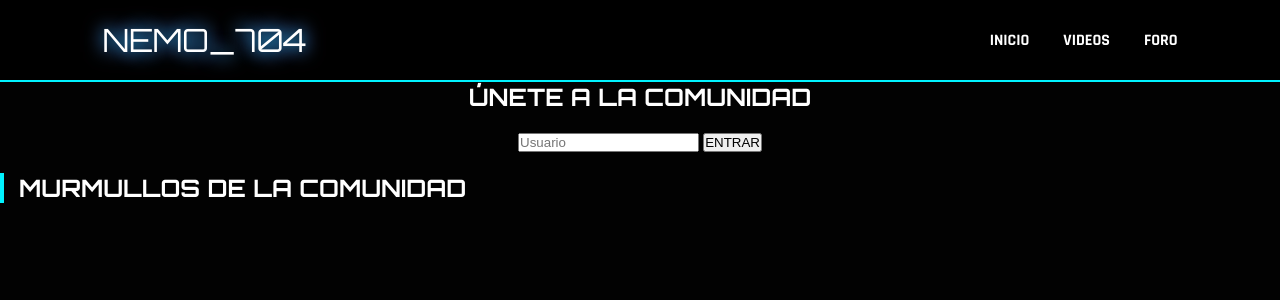
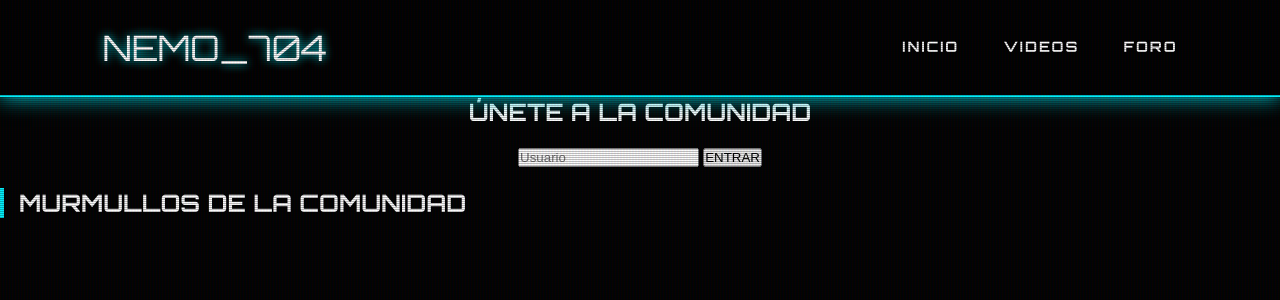
Before and after one commit to alons2080-wq/nemo-web, a Flask app: template templates/foro.html in a window 1280 px wide. Shown: the top 300 px of the page. Run offline with Flask 3, Linux system fonts and the light colour scheme; the template is opened without the code that fills it, so the values that code supplies are empty.

Commit message:
Update style.css (New style pro)

```diff
--- a/static/css/style.css
+++ b/static/css/style.css
@@ -5,10 +5,10 @@
     --neon-purple: #bc13fe;
     --neon-pink: #ff0055;
     --bg-dark: #020202;
-    --glass: rgba(255, 255, 255, 0.05);
+    --glass: rgba(255, 255, 255, 0.03);
 }
 
-* { margin: 0; padding: 0; box-sizing: border-box; scroll-behavior: smooth; }
+* { margin: 0; padding: 0; box-sizing: border-box; cursor: crosshair; }
 
 body {
     background-color: var(--bg-dark);
@@ -17,140 +17,160 @@ body {
     overflow-x: hidden;
 }
 
-/* --- ANIMACIONES ÉPICAS --- */
-@keyframes glow {
-    0% { text-shadow: 0 0 10px var(--neon-cyan); }
-    50% { text-shadow: 0 0 20px var(--neon-cyan), 0 0 30px var(--neon-purple); }
-    100% { text-shadow: 0 0 10px var(--neon-cyan); }
+/* --- EFECTO CRT SCANLINE --- */
+body::before {
+    content: " ";
+    display: block;
+    position: fixed;
+    top: 0; left: 0; bottom: 0; right: 0;
+    background: linear-gradient(rgba(18, 16, 16, 0) 50%, rgba(0, 0, 0, 0.25) 50%),
+                linear-gradient(90deg, rgba(255, 0, 0, 0.06), rgba(0, 255, 0, 0.02), rgba(0, 0, 255, 0.06));
+    z-index: 9999;
+    background-size: 100% 2px, 3px 100%;
+    pointer-events: none;
 }
 
-@keyframes float {
-    0%, 100% { transform: translateY(0); }
-    50% { transform: translateY(-10px); }
-}
-
-/* --- NAVBAR PRO --- */
+/* --- NAVBAR FUTURISTA --- */
 .navbar {
     display: flex;
     justify-content: space-between;
     align-items: center;
-    padding: 20px 8%;
-    background: rgba(0, 0, 0, 0.8);
-    backdrop-filter: blur(10px);
+    padding: 25px 8%;
+    background: rgba(0, 0, 0, 0.9);
     border-bottom: 2px solid var(--neon-cyan);
+    box-shadow: 0 0 20px var(--neon-cyan);
     position: sticky; top: 0; z-index: 1000;
 }
 
 .nav-logo {
     font-family: 'Orbitron';
-    font-size: 2rem;
+    font-size: 2.2rem;
     color: white;
     text-decoration: none;
-    animation: glow 3s infinite;
+    text-shadow: 0 0 10px var(--neon-cyan);
 }
 
 .nav-links a {
     color: white;
     text-decoration: none;
-    margin-left: 30px;
-    font-weight: bold;
-    text-transform: uppercase;
-    transition: 0.4s cubic-bezier(0.175, 0.885, 0.32, 1.275);
-    display: inline-block;
+    margin-left: 40px;
+    font-weight: 700;
+    font-family: 'Orbitron';
+    font-size: 0.9rem;
+    letter-spacing: 2px;
+    transition: 0.4s;
 }
 
 .nav-links a:hover {
     color: var(--neon-cyan);
-    transform: scale(1.2) rotate(-2deg);
+    text-shadow: 0 0 15px var(--neon-cyan);
+    letter-spacing: 5px;
 }
 
-/* --- INICIO (HERO SECTION) --- */
+/* --- HERO SECTION --- */
 .hero {
-    height: 90vh;
+    height: 80vh;
     display: flex;
     flex-direction: column;
     justify-content: center;
     align-items: center;
-    background: linear-gradient(rgba(0,0,0,0.6), rgba(0,0,0,0.6)), url('/static/banner.png');
-    background-size: cover;
-    background-position: center;
-    border-bottom: 5px solid var(--neon-purple);
+    text-align: center;
+    background: radial-gradient(circle, rgba(188,19,254,0.1) 0%, rgba(0,0,0,1) 70%);
 }
 
-.hero h1 {
+.glitch-title {
     font-family: 'Orbitron';
-    font-size: 5rem;
-    margin-bottom: 10px;
+    font-size: 6rem;
+    font-weight: 900;
+    text-transform: uppercase;
+    position: relative;
+    animation: float 4s infinite ease-in-out;
 }
 
-.hero p {
-    font-size: 1.5rem;
-    letter-spacing: 5px;
-    color: var(--neon-cyan);
-    margin-bottom: 30px;
+@keyframes float {
+    0%, 100% { transform: translateY(0); text-shadow: 0 0 20px var(--neon-cyan); }
+    50% { transform: translateY(-20px); text-shadow: 0 0 40px var(--neon-purple); }
 }
 
-/* --- VIDEO GRID --- */
-.container { max-width: 1200px; margin: 50px auto; padding: 0 20px; }
+/* --- BANNER CENTRAL --- */
+.banner-container {
+    max-width: 1200px;
+    margin: -50px auto 100px;
+    padding: 0 20px;
+}
 
+.banner-glow {
+    width: 100%;
+    border-radius: 20px;
+    border: 3px solid var(--neon-purple);
+    box-shadow: 0 0 50px rgba(188, 19, 254, 0.4);
+    transition: 0.8s;
+}
+
+.banner-glow:hover {
+    box-shadow: 0 0 80px var(--neon-cyan);
+    border-color: var(--neon-cyan);
+    transform: scale(1.02);
+}
+
+/* --- VIDEOS GRID --- */
 .video-grid {
     display: grid;
-    grid-template-columns: repeat(auto-fill, minmax(350px, 1fr));
-    gap: 30px;
+    grid-template-columns: repeat(auto-fit, minmax(380px, 1fr));
+    gap: 40px;
+    padding: 50px 8%;
 }
 
 .video-card {
     background: var(--glass);
-    border: 1px solid rgba(255,255,255,0.1);
+    border: 1px solid rgba(255, 255, 255, 0.1);
     border-radius: 15px;
     overflow: hidden;
-    transition: 0.5s;
-    position: relative;
+    transition: 0.5s cubic-bezier(0.175, 0.885, 0.32, 1.275);
 }
 
 .video-card:hover {
+    transform: translateY(-15px) rotate(1deg);
     border-color: var(--neon-cyan);
-    transform: translateY(-10px) scale(1.02);
-    box-shadow: 0 10px 30px rgba(0, 243, 255, 0.3);
+    box-shadow: 0 20px 40px rgba(0, 243, 255, 0.2);
 }
 
 .video-thumb {
     width: 100%;
     aspect-ratio: 16/9;
-    object-fit: cover;
+    border: none;
 }
 
-.video-info { padding: 20px; text-align: center; }
-
-/* --- EASTER EGG --- */
-.omnipresente {
+/* --- EASTER EGG OMNIPRESENTE --- */
+.easter-egg-section {
+    padding: 100px 0;
     display: flex;
     flex-direction: column;
     align-items: center;
-    margin-top: 100px;
-    padding-bottom: 50px;
-    opacity: 0.3;
-    transition: 1s;
+    background: linear-gradient(to bottom, transparent, #0a0010);
 }
 
-.omnipresente:hover { opacity: 1; }
-
-.bubble {
+.rat-bubble {
     background: white;
     color: black;
-    padding: 15px;
-    border-radius: 20px;
+    padding: 15px 25px;
+    border-radius: 30px;
+    font-weight: 900;
+    font-size: 1.2rem;
+    margin-bottom: 20px;
+    box-shadow: 0 0 30px white;
     position: relative;
-    font-weight: bold;
-    margin-bottom: 20px;
-    box-shadow: 0 0 20px white;
 }
 
-.bubble::after {
-    content: '';
-    position: absolute;
-    bottom: -10px; left: 50%;
-    border-left: 10px solid transparent;
-    border-right: 10px solid transparent;
-    border-top: 10px solid white;
+.rat-img {
+    width: 200px;
+    filter: drop-shadow(0 0 10px var(--neon-purple));
+    animation: rat-shake 0.5s infinite;
 }
+
+@keyframes rat-shake {
+    0% { transform: rotate(0); }
+    25% { transform: rotate(2deg); }
+    75% { transform: rotate(-2deg); }
+    100% { transform: rotate(0); }
+}
```
